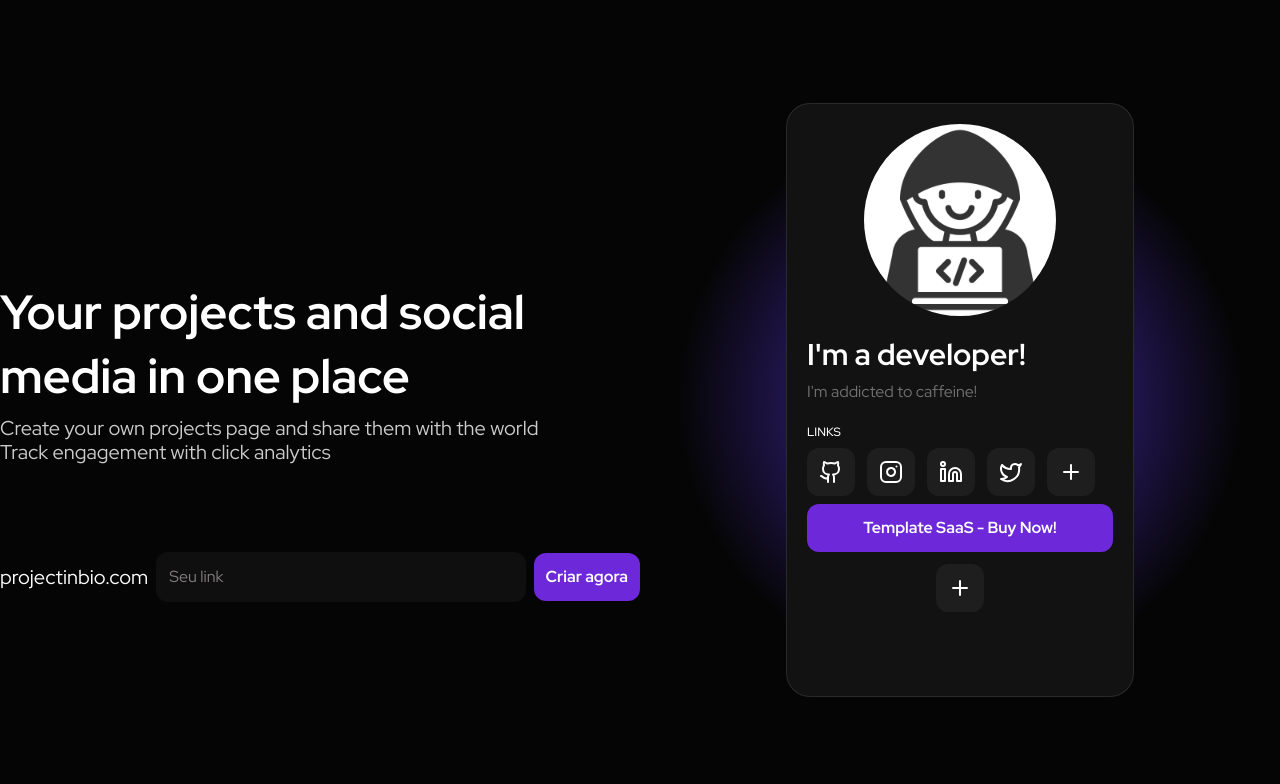
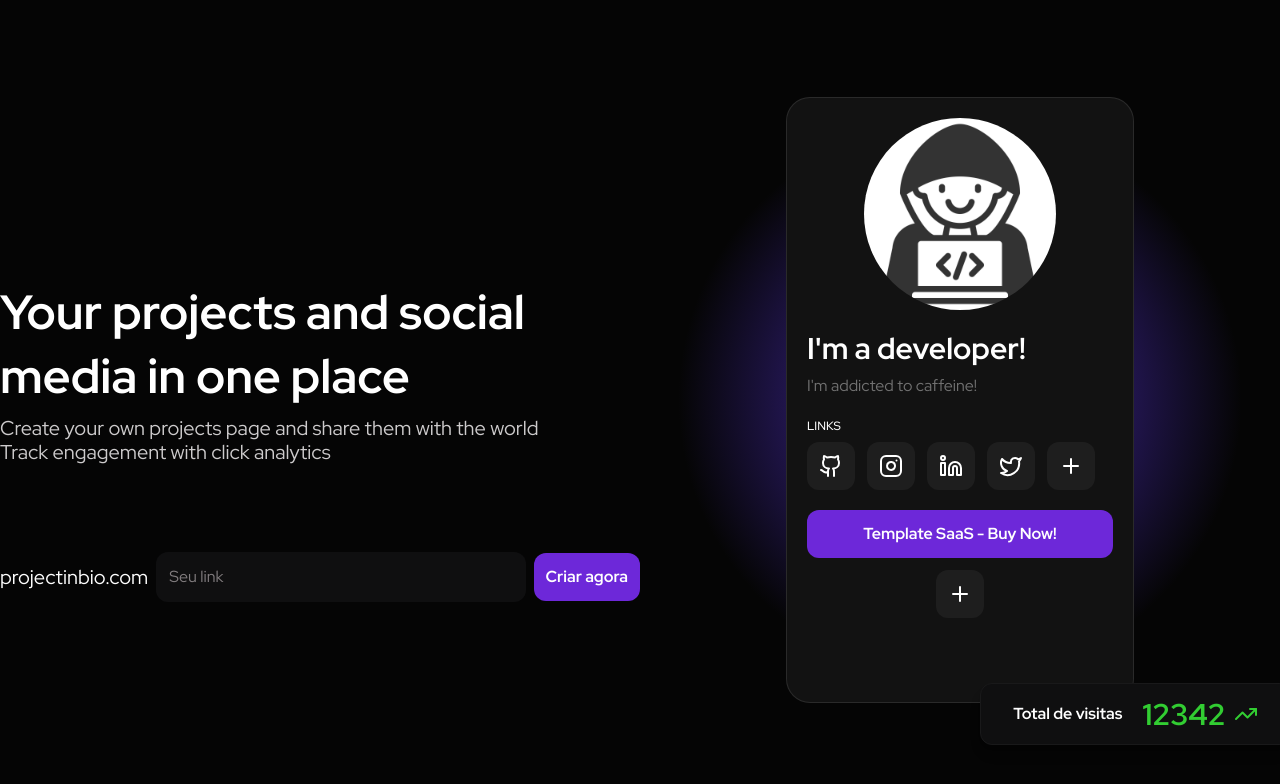
Before and after one commit to JrFogassi/project-in-bio-microsass, a Next.js app: page / in a window 1280 px wide. Shown: the top 784 px of the page. Built offline with nearby package versions, Linux system fonts and the light colour scheme.

Commit message:
Creating TotalVisits component

```diff
--- /dev/null
+++ b/app/components/commons/TotalVisits.tsx
@@ -0,0 +1,17 @@
+import { TrendingUp } from "lucide-react";
+
+export default function TotalVisits(){
+    return (
+        <div className="w-min whitespace-nowrap flex items-center gap-5 bg-background-secondary border border-border-primary px-8 py-3 rounded-xl shadow-lg">
+            <span className="font-bold text-white">Total de visitas</span>
+            <div className="flex items-center gap-2 text-accent-green">
+                <span className="text-3xl font-bold">12342</span>
+                <TrendingUp />
+            </div>
+            {/*<div className="flex items-center gap-2">
+                <button>Portal</button>
+                <button>Sair</button>
+            </div> */}
+        </div>
+    )
+}
--- a/app/components/commons/UserCard.tsx
+++ b/app/components/commons/UserCard.tsx
@@ -33,13 +33,13 @@
                         </button>
                     ))}
                 </div>
-                <div className="flex flex-col gap-3 w-full h-[172px]">
+                    </div>
+                    <div className="flex flex-col gap-3 w-full h-[172px]">
                     <div className="w-full flex flex-col items-center gap-3">
                         <Button className="w-full">Template SaaS - Buy Now!</Button>
                         <button className="p-3 rounded-xl bg-[#1E1E1E] hover:bg-[#2E2E2E]">
                             <Plus />
                         </button>
-                    </div>
                 </div>
             </div>
         </div>
--- a/app/components/landing-page/Hero.tsx
+++ b/app/components/landing-page/Hero.tsx
@@ -1,3 +1,4 @@
+import TotalVisits from "../commons/TotalVisits";
 import UserCard from "../commons/UserCard";
 import Button from "../ui/Button";
 import TextInput from "../ui/TextInput"
@@ -23,7 +24,7 @@
                 <div className="relative">
                  <UserCard />
                     <div className="absolute -bottom-[7%] -right-[45%]">
-                        {/* <TotalVisits /> */}
+                         <TotalVisits />
                     </div>
                     <div className="absolute top-[20%] -left-[45%] -e-10">
                         {/*<ProjectCard />*/}
--- a/tailwind.config.ts
+++ b/tailwind.config.ts
@@ -19,7 +19,7 @@
         "border-secondary": "#323234",
         "border-tertiary": "#97979B",
         "accent-purple": "#6D28D9",
-        "accent-green": "87BB2D",
+        "accent-green": "#32CD32",
         "accent-pink": "#B5446B",
       },
     },
```
